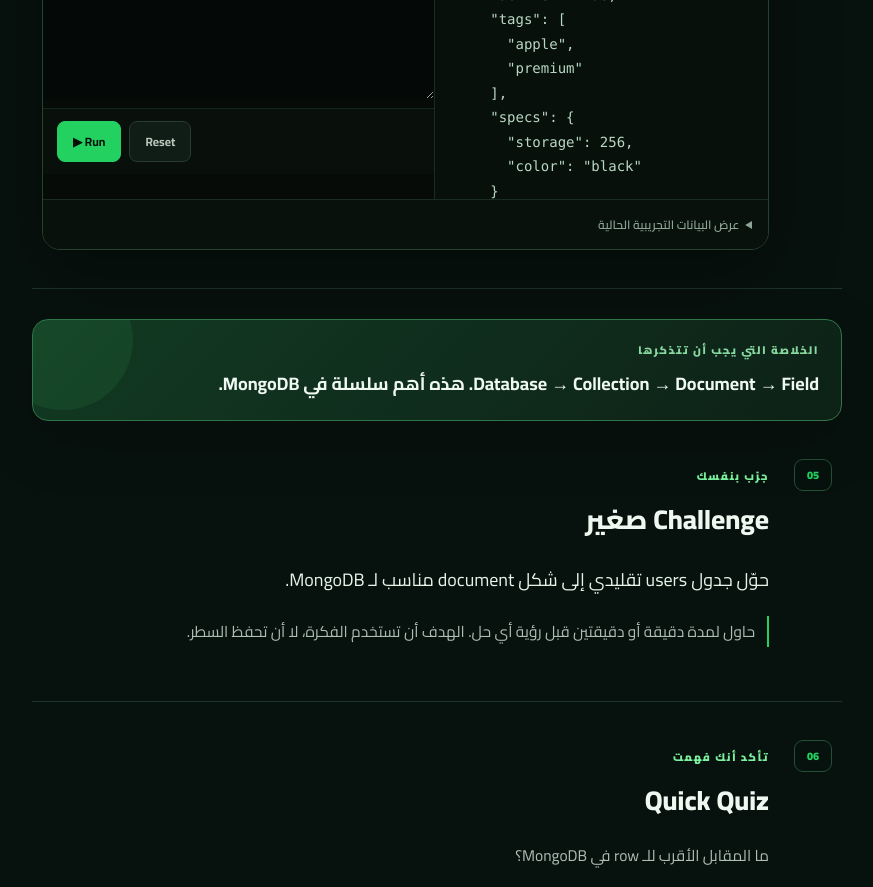
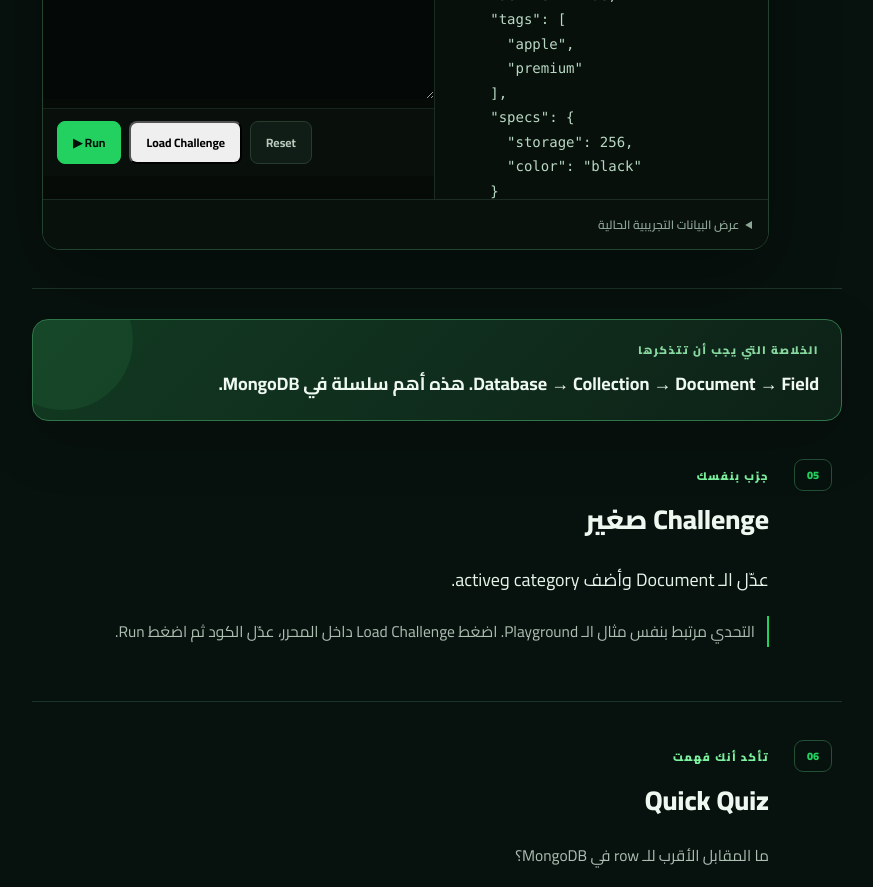
Before and after one commit to OsamaDev98/MongoDB-and-Mongoose-Course, a Next.js app: page / in a window 1280 px wide. Shown: the part 2620-3507 px from the top of the page, without its empty margins (38-911 px from the left). Built offline with nearby package versions, Linux system fonts and the light colour scheme.

Commit message:
feat: link lesson challenges directly to playground

```diff
--- a/components/CourseApp.tsx
+++ b/components/CourseApp.tsx
@@ -7,6 +7,7 @@
 import Playground from "@/components/Playground";
 import { lessonPoints } from "@/data/lesson-points";
 import { playgroundExamples } from "@/data/playground-examples";
+import { challengeExamples } from "@/data/challenge-examples";
 
 const STORAGE_KEY = "mongo-course-progress-v1";
 
@@ -32,6 +33,7 @@
   const lesson = lessons.find((l) => l.id === activeId)!;
   const explanation = explanations[activeId];
   const points = lessonPoints[activeId] ?? [];
+  const challenge = challengeExamples[activeId];
   const progress = Math.round((completed.length / lessons.length) * 100);
   const dayLessons = useMemo(() => [1, 2, 3].map((d) => lessons.filter((l) => l.day === d)), []);
 
@@ -146,7 +148,7 @@
               غيّر القيم بنفسك ثم اضغط Run. الهدف هنا أن ترى نتيجة الـ Query فورًا بدل الاكتفاء بقراءة الكود.
             </p>
             {explanation.codeNote && <p className="codeNote">{explanation.codeNote}</p>}
-            <Playground lessonId={lesson.id} initialCode={playgroundExamples[lesson.id] ?? lesson.code} />
+            <Playground lessonId={lesson.id} initialCode={playgroundExamples[lesson.id] ?? lesson.code} challengeCode={challenge?.code} challengePrompt={challenge?.prompt} />
           </div>
         </div>
 
@@ -160,8 +162,8 @@
           <div className="grow">
             <span className="sceneLabel">جرّب بنفسك</span>
             <h2>Challenge صغير</h2>
-            <p className="challenge">{lesson.challenge}</p>
-            <p className="hint">حاول لمدة دقيقة أو دقيقتين قبل رؤية أي حل. الهدف أن تستخدم الفكرة، لا أن تحفظ السطر.</p>
+            <p className="challenge">{challenge?.prompt ?? lesson.challenge}</p>
+            <p className="hint">التحدي مرتبط بنفس مثال الـ Playground. اضغط Load Challenge داخل المحرر، عدّل الكود ثم اضغط Run.</p>
           </div>
         </div>
 
```
